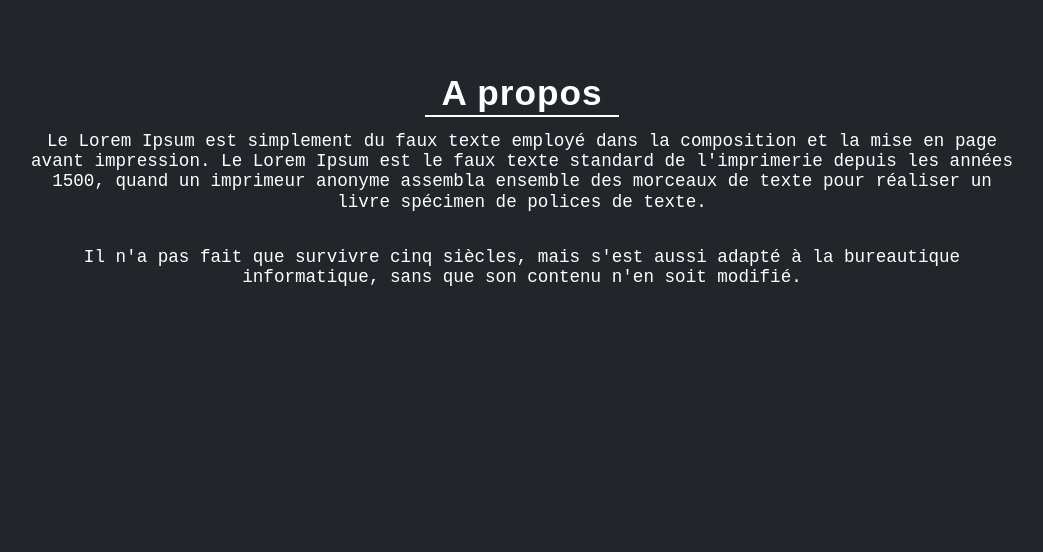
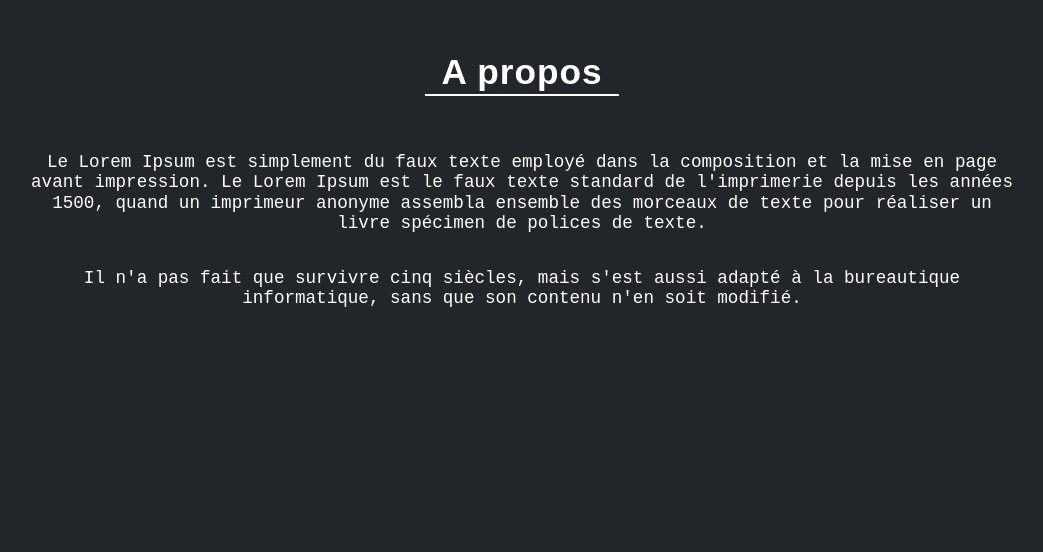
Before and after one commit to PierreYvesFlamand/Portfolio, a React (Create React App) app: page / in a window 1280 px wide. Shown: the part 1011-1563 px from the top of the page, without its empty margins (118-1161 px from the left). Built offline with nearby package versions, Linux system fonts and the light colour scheme.

Commit message:
Correct h2 margin

```diff
--- a/src/containers/Contact/Contact.css
+++ b/src/containers/Contact/Contact.css
@@ -14,7 +14,6 @@
     color: white;
     text-align: center;
     letter-spacing: 2px;
-    margin-bottom: 1em;
 }
 
 .contact-form {
--- a/src/containers/Projects/Projects.css
+++ b/src/containers/Projects/Projects.css
@@ -14,7 +14,6 @@
     color: white;
     text-align: center;
     letter-spacing: 2px;
-    margin-bottom: 1em;
 }
 
 .all-projetcs {
--- a/src/global-styles/global.css
+++ b/src/global-styles/global.css
@@ -36,7 +36,7 @@ h2 {
 h2 {
     position: relative;
     max-width: max-content;
-    margin: 0 auto;
+    margin: 0 auto 1.2em auto;
 }
 
 h2::after {
```
